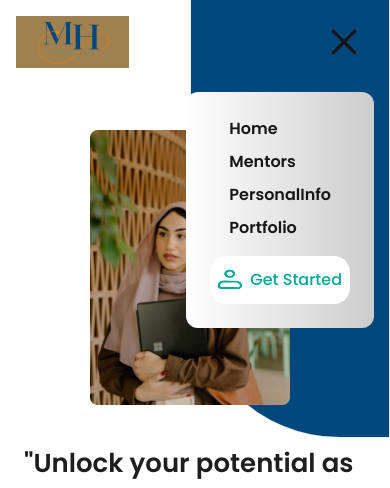
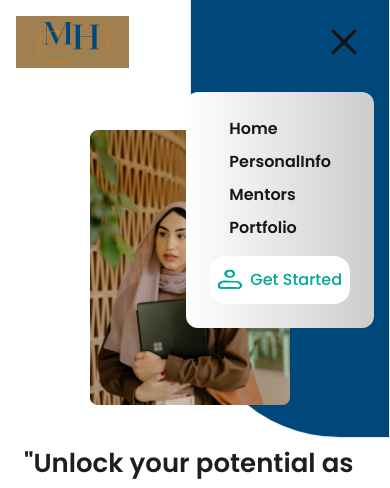
Before and after one commit to Akshay200228/Lean-Platform-Task, a React (Vite) app: page / in a window 390 px wide. Both pictures are taken after a click on the picture 344 px from the left and 42 px from the top of the page. Shown: the top 488 px of the page. Built offline with nearby package versions, Linux system fonts and the light colour scheme.

Commit message:
Hero section add framer motion

```diff
--- a/src/components/Hero1.jsx
+++ b/src/components/Hero1.jsx
@@ -5,6 +5,23 @@ import styles from '../style';
 import './Hero1.css';
 
 const Hero1 = () => {
+  const containerVariants = {
+    hidden: { opacity: 0 },
+    visible: { opacity: 1, transition: { duration: 1.5 } },
+  };
+
+  const imageVariants = {
+    hidden: { rotateY: 90 },
+    visible: { rotateY: 0, transition: { duration: 1, delay: 0.5 } },
+  };
+
+  const charVariants = {
+    hidden: { y: '100%', opacity: 0 },
+    visible: { y: 0, opacity: 1, transition: { duration: 1, delay: 1 } },
+    hover: { scale: 1.2, transition: { duration: 0.3 } },
+  };
+
+
   return (
     <section id="hero" className={`mb-10 sm:mb-0 mt-4 md:mt-0 h-screen flex md:flex-row flex-col-reverse ${styles.paddingY}`}>
       {/* Left side */}
@@ -36,14 +53,30 @@ const Hero1 = () => {
 
        {/* Right side */}
       {/* Models */}
-      <div className={`flex mb-10 mt-10 sm:mt-0 sm:mb-0 items-end justify-end flex-1 lg:mt-0 relative`}>
-        <div className="absolute w-[200px] h-screen sm:w-auto sm:h-auto">
-          <img src={rectangle} alt="" className="object-cover w-[200px] h-full sm:w-[397px] sm:h-screen border rounded-bl-[150px]" />
-        </div>
-        <div className="absolute w-[200px] sm:w-[408px] h-[56px] sm:h-[432px] right-[100px] sm:right-[190px] top-[50px] sm:top-[80px] rounded-[16px]">
-          <img src={char} alt="" />
-        </div>
-      </div>
+      <div className="relative flex items-end justify-end flex-1 mt-10 mb-10 sm:mt-0 sm:mb-0 lg:mt-0">
+      <motion.div
+        className="absolute w-[200px] h-screen sm:w-auto sm:h-auto"
+        variants={containerVariants}
+        initial="hidden"
+        animate="visible"
+      >
+        <motion.img
+          src={rectangle}
+          alt=""
+          className="object-cover w-[200px] h-full sm:w-[397px] sm:h-screen border rounded-bl-[150px]"
+          variants={imageVariants}
+        />
+      </motion.div>
+      <motion.div
+        className="absolute w-[200px] sm:w-[408px] h-[56px] sm:h-[432px] right-[100px] sm:right-[190px] top-[50px] sm:top-[80px] rounded-[16px]"
+        variants={charVariants}
+        initial="hidden"
+        animate="visible"
+        whileHover="hover"
+      >
+        <motion.img src={char} alt="" />
+      </motion.div>
+    </div>
     </section>
   );
 };
--- a/src/components/Navbar.jsx
+++ b/src/components/Navbar.jsx
@@ -110,13 +110,13 @@ const Navbar = () => {
                 </Link>
               </li>
               <li className='mb-2'>
-                <Link to="/mentors" className='font-poppins cursor-pointer text-[16px] text-neutral-900'>
-                  Mentors
+                <Link to="/personalInfo" className='font-poppins cursor-pointer text-[16px] text-neutral-900'>
+                  PersonalInfo
                 </Link>
               </li>
               <li className='mb-2'>
-                <Link to="/personalInfo" className='font-poppins cursor-pointer text-[16px] text-neutral-900'>
-                  PersonalInfo
+                <Link to="/mentors" className='font-poppins cursor-pointer text-[16px] text-neutral-900'>
+                  Mentors
                 </Link>
               </li>
               <li>
```
Also changed, not shown: src/pages/Mentore.css (added, +28 -0 lines).
